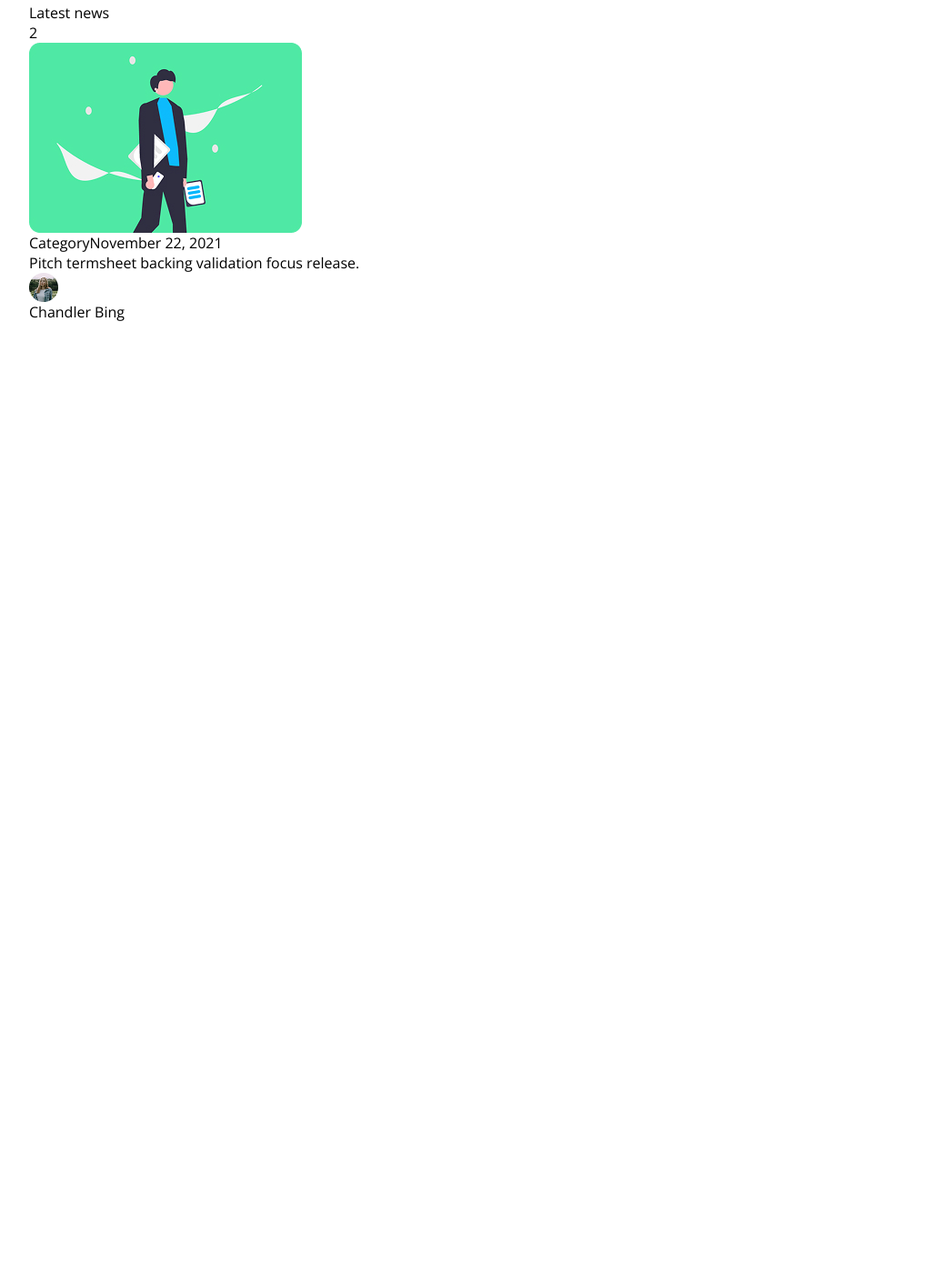
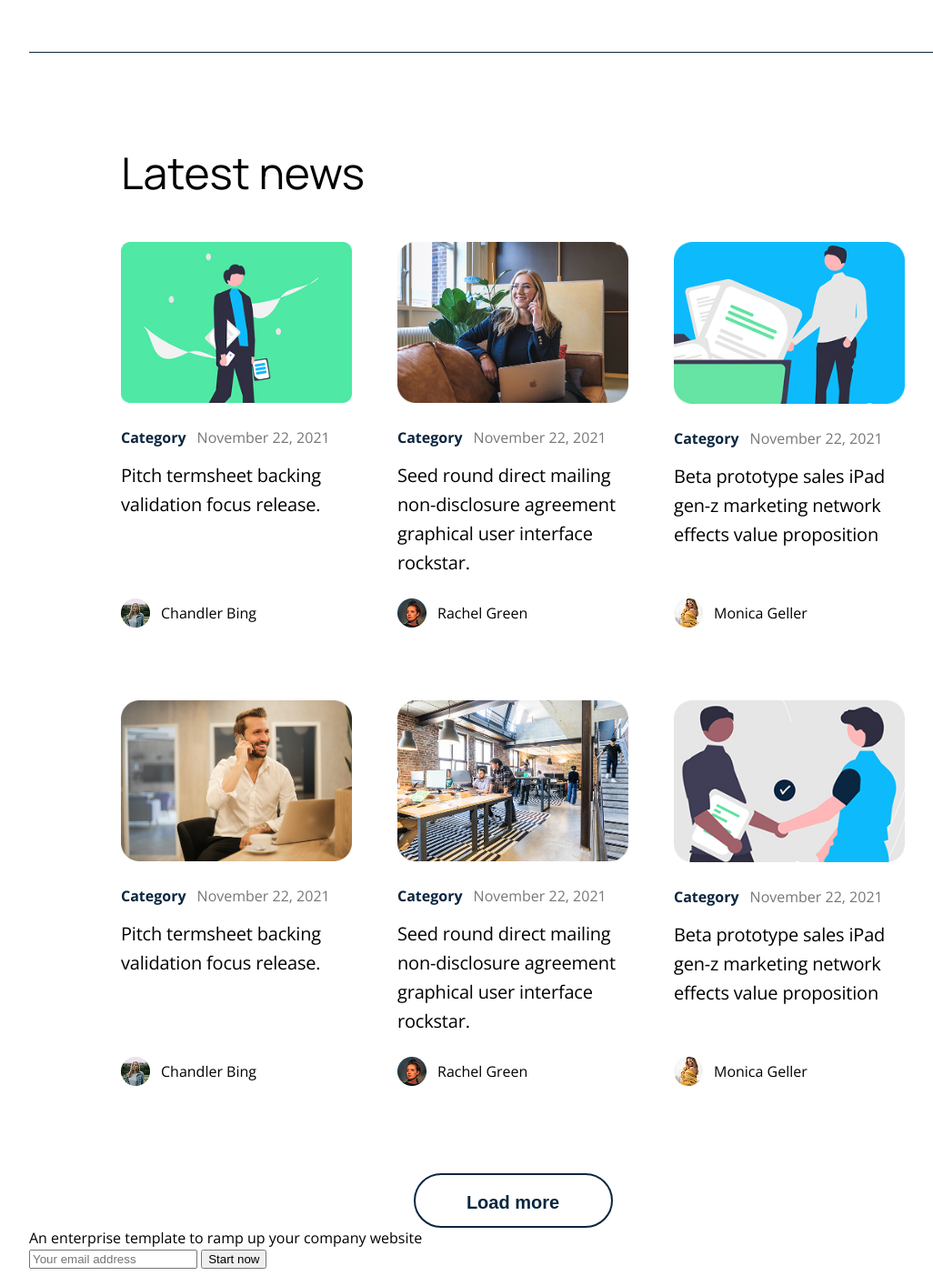
Before and after one commit to pla1n1111/Blog, a website built with Vite: page index.html in a window 1280 px wide. Shown: the part 761-2164 px from the top of the page at 91% size, without its empty margins (76-1102 px from the left). Before the commit the page ends 1123 px from the top, so only its background shows below. Built offline with nearby package versions, Linux system fonts and the light colour scheme.

Commit message:
add news section

```diff
--- a/index.html
+++ b/index.html
@@ -56,7 +56,7 @@
   <section class="news">
     <h2 class="news__title">Latest news</h2>
     <div class="news__wrapper">
-      <div class="news__card">2
+      <div class="news__card">
         <img src="/src/img/news/news1.jpg" alt="news" class="news__img">
         <div class="news__info"><span>Category</span>November 22, 2021</div>
         <div class="news__text">Pitch termsheet backing validation focus release.</div>
@@ -65,6 +65,61 @@
           <div class="news__login">Chandler Bing</div>
         </div>
       </div>
+      <div class="news__card">
+        <img src="/src/img/news/news2.jpg" alt="news" class="news__img">
+        <div class="news__info"><span>Category</span>November 22, 2021</div>
+        <div class="news__text">Seed round direct mailing non-disclosure agreement graphical user interface rockstar.
+        </div>
+        <div class="news__profile">
+          <img src="/src/img/photos/photo2.jpg" alt="news photo" class="news__photo">
+          <div class="news__login">Rachel Green</div>
+        </div>
+      </div>
+      <div class="news__card">
+        <img src="/src/img/news/news3.jpg" alt="news" class="news__img">
+        <div class="news__info"><span>Category</span>November 22, 2021</div>
+        <div class="news__text">Beta prototype sales iPad gen-z marketing network effects value proposition</div>
+        <div class="news__profile">
+          <img src="/src/img/photos/photo3.jpg" alt="news photo" class="news__photo">
+          <div class="news__login">Monica Geller</div>
+        </div>
+      </div>
+      <div class="news__card">
+        <img src="/src/img/news/news4.jpg" alt="news" class="news__img">
+        <div class="news__info"><span>Category</span>November 22, 2021</div>
+        <div class="news__text">Pitch termsheet backing validation focus release.</div>
+        <div class="news__profile">
+          <img src="/src/img/photos/photo1.jpg" alt="news photo" class="news__photo">
+          <div class="news__login">Chandler Bing</div>
+        </div>
+      </div>
+      <div class="news__card">
+        <img src="/src/img/news/news5.jpg" alt="news" class="news__img">
+        <div class="news__info"><span>Category</span>November 22, 2021</div>
+        <div class="news__text">Seed round direct mailing non-disclosure agreement graphical user interface rockstar.
+        </div>
+        <div class="news__profile">
+          <img src="/src/img/photos/photo2.jpg" alt="news photo" class="news__photo">
+          <div class="news__login">Rachel Green</div>
+        </div>
+      </div>
+      <div class="news__card">
+        <img src="/src/img/news/news6.jpg" alt="news" class="news__img">
+        <div class="news__info"><span>Category</span>November 22, 2021</div>
+        <div class="news__text">Beta prototype sales iPad gen-z marketing network effects value proposition</div>
+        <div class="news__profile">
+          <img src="/src/img/photos/photo3.jpg" alt="news photo" class="news__photo">
+          <div class="news__login">Monica Geller</div>
+        </div>
+      </div>
+    </div>
+    <button class="btn-big news__btn">Load more</button>
+  </section>
+  <section class="cta">
+    <h2 class="cta__title">An enterprise template to ramp up your company website</h2>
+    <div class="cta__wrapper">
+      <input type="text" class="cta__input" placeholder="Your email address">
+      <button class="cta__btn">Start now</button>
     </div>
   </section>
 
--- a/src/sass/base/mixins.scss
+++ b/src/sass/base/mixins.scss
@@ -2,7 +2,10 @@
 
 @mixin button {
     font-weight: 700;
-    font-size: 16px;
     color: $dark;
     border: 2px solid $dark;
+    background: transparent;
+    &:hover {
+        cursor: pointer;
+    }
 }
--- a/src/sass/blocks/header.scss
+++ b/src/sass/blocks/header.scss
@@ -6,6 +6,7 @@
     &__menu {
         display: flex;
         list-style: none;
+        align-items: center;
         gap: 40px;
         &-link {
             font-weight: 600;
--- /dev/null
+++ b/src/sass/blocks/news.scss
@@ -0,0 +1,64 @@
+@use "/src/sass/base/variables.scss" as *;
+
+.news {
+    margin-top: 96px;
+    padding: 0px 101px;
+    &__title {
+        font-family: "Manrope", sans-serif;
+        font-weight: 400;
+        font-size: 48px;
+        line-height: 150%;
+        color: $black;
+    }
+    &__wrapper {
+        margin-top: 40px;
+        display: grid;
+        grid-template-columns: repeat(3, 1fr);
+        row-gap: 80px;
+        column-gap: 50px;
+    }
+    &__card {
+        min-height: 424px;
+        position: relative;
+    }
+    &__info {
+        font-weight: 400;
+        font-size: 16px;
+        line-height: 175%;
+        color: $gray;
+        margin-top: 24px;
+        span {
+            font-weight: 700;
+            color: $dark;
+            margin-right: 12px;
+        }
+    }
+    &__text {
+        font-weight: 400;
+        font-size: 20px;
+        line-height: 160%;
+        color: $black;
+        margin-top: 12px;
+        letter-spacing: -0.2px;
+        margin-bottom: 40px;
+    }
+    &__profile {
+        position: absolute;
+        bottom: 0px;
+        display: flex;
+        align-items: center;
+        gap: 12px;
+    }
+    &__btn {
+        display: block;
+        margin: 0 auto;
+        margin-top: 96px;
+    }
+}
+
+.divider {
+    border: none;
+    height: 1px;
+    background-color: $dark;
+    margin-top: 72px;
+}
--- a/src/sass/style.scss
+++ b/src/sass/style.scss
@@ -6,3 +6,4 @@
 @use "/src/sass/blocks/header.scss";
 
 @use "/src/sass/blocks/article.scss";
+@use "/src/sass/blocks/news.scss";
--- a/src/sass/ui/buttons.scss
+++ b/src/sass/ui/buttons.scss
@@ -7,4 +7,15 @@
     width: 128px;
     height: 40px;
     line-height: 150%;
+    font-size: 16px;
 }
+
+.btn-big {
+    @include button;
+    border-radius: 56px;
+    padding: 16px 56px;
+    width: 219px;
+    height: 60px;
+    line-height: 140%;
+    font-size: 20px;
+}
```
